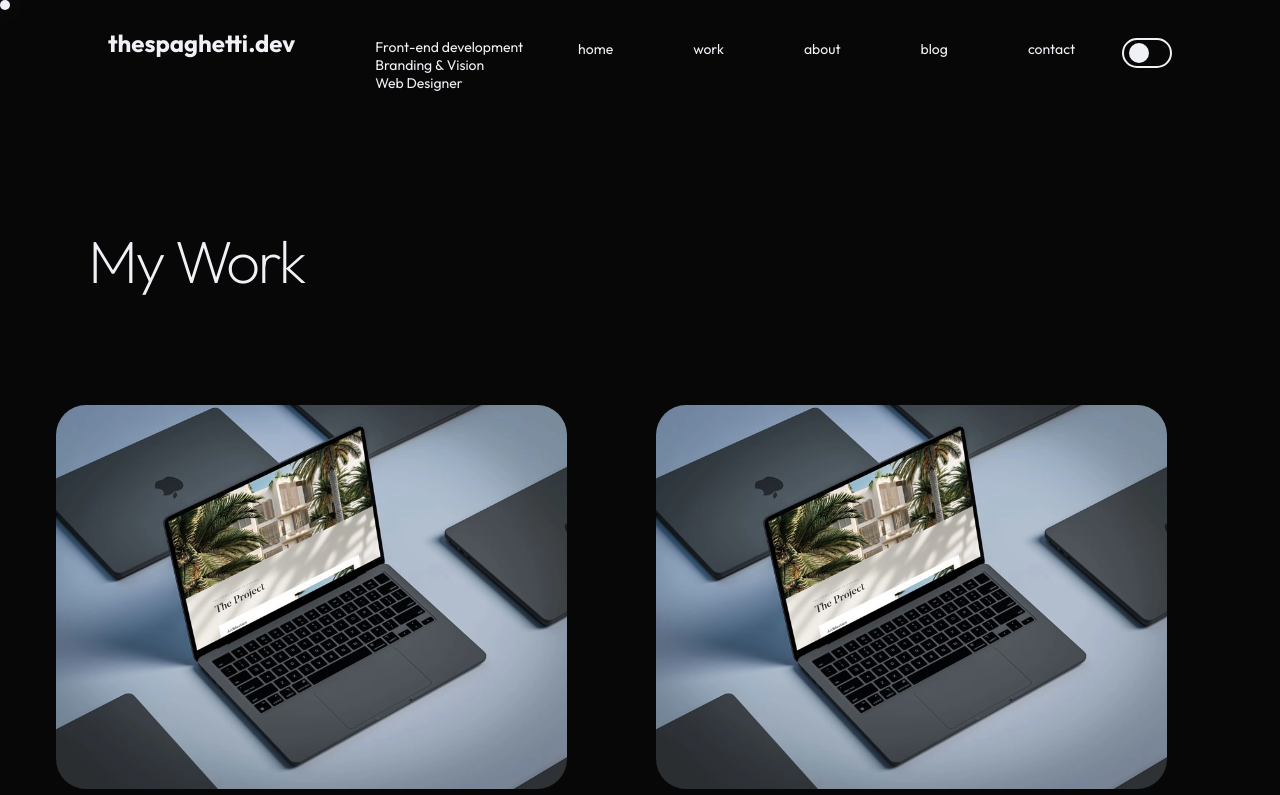
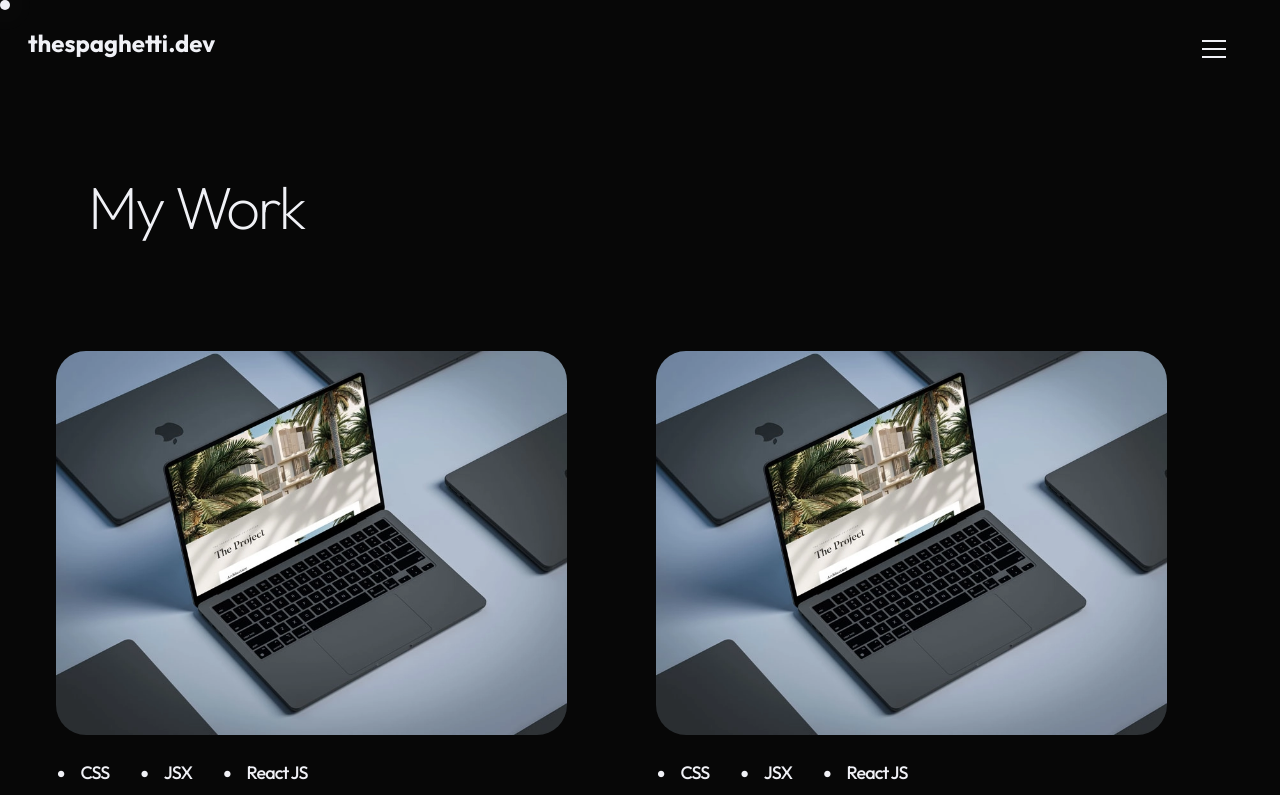
Before and after one commit to javiductor/thespaghetti.dev, a React (Vite) app: page /work in a window 1280 px wide. Shown: the top 795 px of the page. Built offline with nearby package versions, Linux system fonts and the light colour scheme; what @directus/sdk would draw is missing.

Commit message:
Created a mobile menu and mobile optimised it.

```diff
--- a/src/components/pages/home/components/featured-projects.module.css
+++ b/src/components/pages/home/components/featured-projects.module.css
@@ -34,7 +34,7 @@
 /* For very small screens */
 @media (max-width: 480px) {
   .container {
-    padding: 0 0.5rem;
+    padding: 4rem 1rem 2rem 1rem;
   }
 
   .projectsRow {
--- a/src/components/pages/home/components/home-header.jsx
+++ b/src/components/pages/home/components/home-header.jsx
@@ -92,8 +92,7 @@ function HomeHeader() {
               spaghetti code
             </a>
             <br />
-            to mastering front-end development, as I <br />
-            tackle{" "}
+            to mastering front-end development, as I tackle <br />
             <a
               href="/work"
               className={styles.headerLink}
--- a/src/components/shared/menu.jsx
+++ b/src/components/shared/menu.jsx
@@ -5,6 +5,7 @@ import { useTheme } from "./theme-context";
 
 const Menu = function () {
   const [isScrolled, setIsScrolled] = useState(false);
+  const [isOpen, setIsOpen] = useState(false);
   const { isDarkMode, toggleTheme } = useTheme();
 
   useEffect(() => {
@@ -15,6 +16,21 @@ const Menu = function () {
     window.addEventListener("scroll", handleScroll);
     return () => window.removeEventListener("scroll", handleScroll);
   }, []);
+
+  useEffect(() => {
+    if (isOpen) {
+      const scrollY = window.scrollY;
+      document.body.style.position = "fixed";
+      document.body.style.top = `-${scrollY}px`;
+      document.body.style.width = "100%";
+    } else {
+      const scrollY = document.body.style.top;
+      document.body.style.position = "";
+      document.body.style.top = "";
+      document.body.style.width = "";
+      window.scrollTo(0, parseInt(scrollY || "0", 10) * -1);
+    }
+  }, [isOpen]);
 
   return (
     <div
@@ -30,31 +46,58 @@ const Menu = function () {
           <p>Web Designer</p>
         </div>
       </div>
-      <nav>
-        <ul className={styles.menuList}>
+      <nav className={`${styles.navigation} ${isOpen ? styles.navOpen : ""}`}>
+        <ul className={`${styles.menuList} ${isOpen ? styles.menuOpen : ""}`}>
           <li>
-            <Link to="/">home</Link>
+            <Link to="/" onClick={() => setIsOpen(false)}>
+              home
+            </Link>
           </li>
           <li>
-            <Link to="/work">work</Link>
+            <Link to="/work" onClick={() => setIsOpen(false)}>
+              work
+            </Link>
           </li>
           <li>
-            <Link to="/about">about</Link>
+            <Link to="/about" onClick={() => setIsOpen(false)}>
+              about
+            </Link>
           </li>
           <li>
-            <Link to="/blog">blog</Link>
+            <Link to="/blog" onClick={() => setIsOpen(false)}>
+              blog
+            </Link>
           </li>
           <li>
-            <Link to="/contact">contact</Link>
+            <Link to="/contact" onClick={() => setIsOpen(false)}>
+              contact
+            </Link>
+          </li>
+          <li className={styles.toggleItem}>
+            <button
+              className={`${styles.toggleSwitch} ${
+                !isDarkMode && styles.light
+              }`}
+              onClick={toggleTheme}
+              aria-label="Toggle theme"
+            >
+              <div className={styles.toggleCircle}></div>
+            </button>
           </li>
         </ul>
       </nav>
+
       <button
-        className={`${styles.toggleSwitch} ${!isDarkMode && styles.light}`}
-        onClick={toggleTheme}
-        aria-label="Toggle theme"
+        onClick={() => setIsOpen(!isOpen)}
+        className={`${styles.burgerMenu} ${isOpen ? styles.open : ""}`}
+        aria-label="Menu"
+        aria-expanded={isOpen}
       >
-        <div className={styles.toggleCircle}></div>
+        <div className={styles.burgerContainer}>
+          <span className={`${styles.burgerBar} ${styles.topBar}`}></span>
+          <span className={`${styles.burgerBar} ${styles.middleBar}`}></span>
+          <span className={`${styles.burgerBar} ${styles.bottomBar}`}></span>
+        </div>
       </button>
     </div>
   );
--- a/src/components/shared/menu.module.css
+++ b/src/components/shared/menu.module.css
@@ -1,7 +1,7 @@
 .menuContainer {
   display: flex;
   justify-content: space-between;
-  align-items: flex-start;
+  align-items: center;
   padding: 20px 100px 50px 100px;
   position: sticky;
   top: 0;
@@ -63,12 +63,36 @@
   margin-top: 10px;
 }
 
+.navigation {
+  position: relative;
+  display: flex;
+  align-items: center;
+  gap: 2rem;
+}
+
 .menuList {
   list-style: none;
   display: flex;
   gap: 5rem;
-  margin-left: auto;
-  margin-top: 10px;
+  margin: 0;
+  padding: 0;
+}
+
+.menuList li {
+  display: flex;
+  align-items: center;
+}
+
+.menuList li a {
+  text-decoration: none;
+  color: var(--color-text);
+  transition: opacity 0.3s ease;
+  font-size: 14px;
+  padding: 10px 0;
+}
+
+.menuList li a:hover {
+  opacity: 0.7;
 }
 
 .toggleSwitch {
@@ -80,12 +104,11 @@
   display: flex;
   align-items: center;
   justify-content: center;
-  margin-left: 2rem;
-  margin-top: 10px;
   cursor: pointer;
   padding: 0;
   background: none;
   transition: border-color 0.3s ease;
+  margin: 0;
 }
 
 .toggleCircle {
@@ -103,25 +126,65 @@
   right: 5px;
 }
 
-/* -------------- Media Queries ---------------------- */
-/* Extra small (xs) */
-@media (max-width: 575.98px) {
+.burgerMenu {
+  position: relative;
+  width: 40px;
+  height: 40px;
+  background: none;
+  border: none;
+  cursor: pointer;
+  padding: 0;
+  display: none;
+  z-index: 101;
+  margin-right: 30px;
+}
+
+.burgerMenu:focus {
+  outline: none;
+}
+
+.burgerContainer {
+  position: absolute;
+  left: 50%;
+  top: 50%;
+  transform: translate(-50%, -50%);
+}
+
+.burgerBar {
+  display: block;
+  width: 24px;
+  height: 2px;
+  background-color: var(--color-text);
+  position: absolute;
+  transition: all 0.3s ease-in-out;
+}
+
+.topBar {
+  transform: translateY(-8px);
+}
+
+.bottomBar {
+  transform: translateY(8px);
+}
+
+.burgerMenu.open .topBar {
+  transform: rotate(45deg) translateY(0);
+}
+
+.burgerMenu.open .middleBar {
+  opacity: 0;
+}
+
+.burgerMenu.open .bottomBar {
+  transform: rotate(-45deg) translateY(0);
+}
+
+/* ---------------- Media Queries ---------------- */
+
+@media (max-width: 1300px) {
   .menuContainer {
     padding: 20px;
-  }
-  .menuInfo {
-    display: none;
-  }
-
-  .menuList {
-    display: none;
-  }
-}
-
-/* - most phones & small ipads*/
-@media (min-width: 576px) {
-  .menuContainer {
-    padding: 20px;
+    align-items: flex-start;
   }
 
   .menuInfo {
@@ -131,42 +194,95 @@
   .menuList {
     display: none;
   }
-}
 
-/*  - large phones */
-@media (min-width: 768px) {
-  .menuContainer {
-    padding: 20px;
+  .navigation.navOpen {
+    align-items: flex-start;
+    position: fixed;
+    top: 0;
+    left: 0;
+    right: 0;
+    bottom: 0;
+    background-color: var(--color-bg);
+    backdrop-filter: blur(10px);
+    z-index: 100;
+    padding-top: 50px;
+    height: 100vh;
+    overflow: hidden;
+    -webkit-overflow-scrolling: touch;
   }
 
-  .menuInfo {
+  .menuList.menuOpen {
+    display: flex;
+    flex-direction: column;
+    align-items: flex-start;
+    gap: 2rem;
+    padding: 40px;
+    animation: slideIn 0.3s ease-out forwards;
+  }
+
+  .menuList.menuOpen li a {
+    font-size: 18px;
+    font-weight: 500;
+  }
+
+  .toggleItem {
+    margin-top: 1rem;
+  }
+
+  .toggleItem .toggleSwitch {
+    margin-left: 0;
+    margin-top: 0;
+  }
+
+  .menuContainer > .toggleSwitch {
     display: none;
   }
 
-  .menuList {
-    display: none;
+  .menuList.menuOpen li {
+    opacity: 0;
+    animation: fadeIn 0.3s ease-out forwards;
+  }
+
+  .menuList.menuOpen li:nth-child(1) {
+    animation-delay: 0.1s;
+  }
+  .menuList.menuOpen li:nth-child(2) {
+    animation-delay: 0.2s;
+  }
+  .menuList.menuOpen li:nth-child(3) {
+    animation-delay: 0.3s;
+  }
+  .menuList.menuOpen li:nth-child(4) {
+    animation-delay: 0.4s;
+  }
+  .menuList.menuOpen li:nth-child(5) {
+    animation-delay: 0.5s;
+  }
+  .menuList.menuOpen li:nth-child(6) {
+    animation-delay: 0.6s;
+  }
+
+  .burgerMenu {
+    display: block;
   }
 }
 
-/* Large (lg) small laptops */
-@media (min-width: 992px) {
-  .menuContainer {
-    padding: 20px 100px 50px 100px;
+/* ---------------- Tablet Media Query ---------------- */
+
+@keyframes slideIn {
+  from {
+    transform: translateY(-20px);
   }
-
-  .menuInfo {
-    display: block;
-  }
-
-  .menuList {
-    display: flex;
+  to {
+    transform: translateY(0);
   }
 }
 
-/* Extra large (xl) */
-@media (min-width: 1200px) {
+@keyframes fadeIn {
+  from {
+    opacity: 0;
+  }
+  to {
+    opacity: 1;
+  }
 }
-
-/* Extra extra large (xxl) */
-@media (min-width: 1400px) {
-}
```
